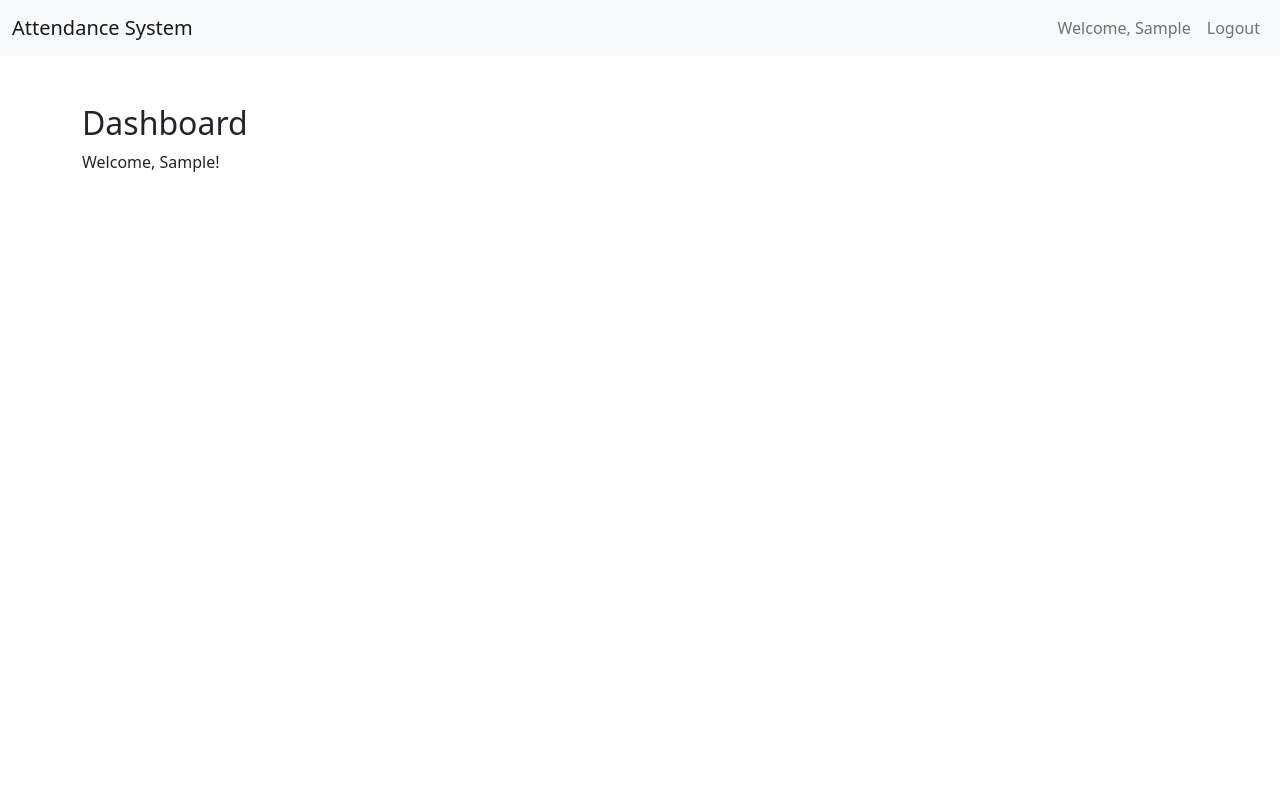
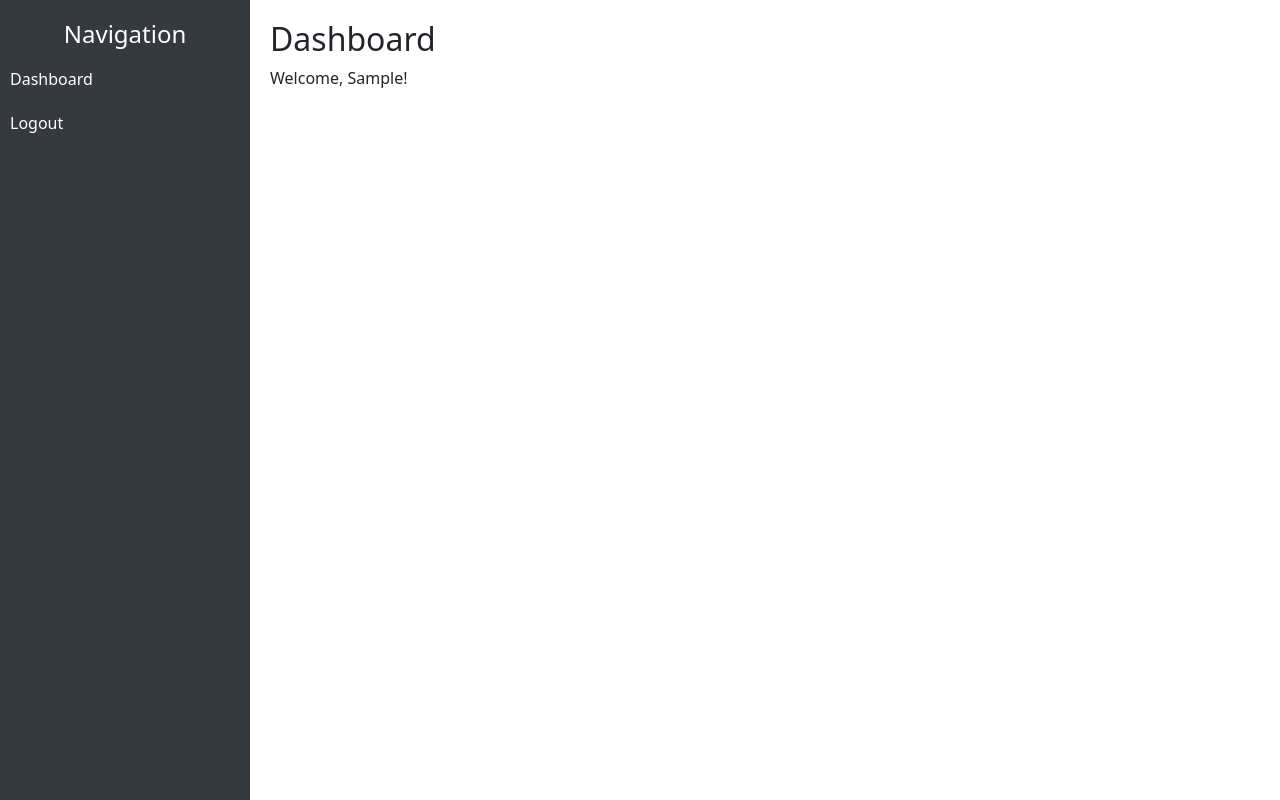
Before and after one commit to Lito08/FYPAS, a Django app: page / in a window 1280 px wide. Run offline with Django 5.2, Linux system fonts and the light colour scheme; the visitor is signed in with stand-in values (Sample User, id 1).

Commit message:
Base and Dashboard
Updated Navigation

```diff
--- a/attendance_system/templates/base.html
+++ b/attendance_system/templates/base.html
@@ -1,4 +1,3 @@
-<!-- templates/base.html -->
 <!DOCTYPE html>
 <html lang="en">
 <head>
@@ -6,37 +5,64 @@
     <meta name="viewport" content="width=device-width, initial-scale=1.0">
     <title>University Attendance System</title>
     <link rel="stylesheet" href="https://cdn.jsdelivr.net/npm/bootstrap@5.1.3/dist/css/bootstrap.min.css">
+    <style>
+        body {
+            display: flex;
+            min-height: 100vh;
+            overflow: hidden;
+        }
+        .sidebar {
+            width: 250px;
+            background-color: #343a40;
+            color: white;
+            padding-top: 20px;
+            position: fixed;
+            height: 100vh;
+        }
+        .sidebar a {
+            display: block;
+            color: white;
+            padding: 10px;
+            text-decoration: none;
+        }
+        .sidebar a:hover {
+            background-color: #495057;
+        }
+        .content {
+            margin-left: 250px;
+            padding: 20px;
+            width: 100%;
+        }
+    </style>
 </head>
 <body>
-    <nav class="navbar navbar-expand-lg navbar-light bg-light">
-        <div class="container-fluid">
-            <a class="navbar-brand" href="{% url 'dashboard' %}">Attendance System</a>
-            <button class="navbar-toggler" type="button" data-bs-toggle="collapse" data-bs-target="#navbarNav" aria-controls="navbarNav" aria-expanded="false" aria-label="Toggle navigation">
-                <span class="navbar-toggler-icon"></span>
-            </button>
-            <div class="collapse navbar-collapse" id="navbarNav">
-                <ul class="navbar-nav ms-auto">
+
+<!-- ✅ Sidebar Navigation -->
+<div class="sidebar">
+    <h4 class="text-center">Navigation</h4>
+    <a href="{% url 'dashboard' %}">Dashboard</a>
+
     {% if user.is_authenticated %}
-                        <li class="nav-item">
-                            <a class="nav-link" href="#">Welcome, {{ user.first_name }}</a>
-                        </li>
-                        <li class="nav-item">
-                            <a class="nav-link" href="{% url 'logout' %}">Logout</a>
-                        </li>
+        {% if user.role == "Superadmin" or user.role == "Admin" %}
+            <a href="{% url 'manage_users' %}">Manage Users</a>
+            <a href="{% url 'manage_courses' %}">Manage Courses</a>
+            <a href="{% url 'manage_sections' %}">Manage Sections</a>
+            <a href="{% url 'manage_enrollments' %}">Manage Enrollments</a>
+        {% elif user.role == "Lecturer" %}
+            <a href="#">Manage Attendance</a>
+        {% elif user.role == "Student" %}
+            <a href="{% url 'student_enrollment' %}">Enrollment</a>
+            <a href="#">View Attendance</a>
+        {% endif %}
+        <a href="{% url 'logout' %}">Logout</a>
     {% else %}
-                        <li class="nav-item">
-                            <a class="nav-link" href="{% url 'login' %}">Login</a>
-                        </li>
+        <a href="{% url 'login' %}">Login</a>
     {% endif %}
-                </ul>
 </div>
-        </div>
-    </nav>
 
-    <div class="container mt-5">
-        {% block content %}
-        <!-- Content will be inserted here by other templates -->
-        {% endblock %}
+<!-- ✅ Main Content Area -->
+<div class="content">
+    {% block content %}{% endblock %}
 </div>
 
 <script src="https://cdn.jsdelivr.net/npm/bootstrap@5.1.3/dist/js/bootstrap.bundle.min.js"></script>
--- a/attendance_system/templates/dashboard.html
+++ b/attendance_system/templates/dashboard.html
@@ -4,24 +4,14 @@
 <h2>Dashboard</h2>
 <p>Welcome, {{ user.first_name }}!</p>
 
-{% if user.role == "Superadmin" or user.role == "Admin" %}
-    <a href="{% url 'manage_users' %}" class="btn btn-primary">Manage Users</a>
-    <a href="{% url 'manage_courses' %}" class="btn btn-primary">Manage Courses</a>
-    <a href="{% url 'manage_enrollments' %}" class="btn btn-primary">Manage Enrollments</a>
-
-    {% if user.role == "Superadmin"%}
-        <p>You are a Superadmin. Oversee the system and manage lecturers and students.</p>
-    {% elif user.role == "Admin" %}
-        <p>You are an Admin.</p>
-    {% endif %}
-
+{% if user.role == "Superadmin" %}
+    <p>You are a Superadmin. Oversee the system and manage lecturers and students.</p>
+{% elif user.role == "Admin" %}
+    <p>You are an Admin.</p>
 {% elif user.role == "Lecturer" %}
     <p>You are a Lecturer. Manage attendance and materials.</p>
-    <a href="#" class="btn btn-primary">Manage Attendance</a>
 {% elif user.role == "Student" %}
     <p>You are a Student. View your attendance records and announcements.</p>
-    <a href="{% url 'student_enrollment' %}" class="btn btn-primary">Enrollment</a>
-    <a href="#" class="btn btn-primary">View Attendance</a>
 {% endif %}
 
 {% endblock %}
```
Lines whose indentation alone changed are shown as unchanged.
